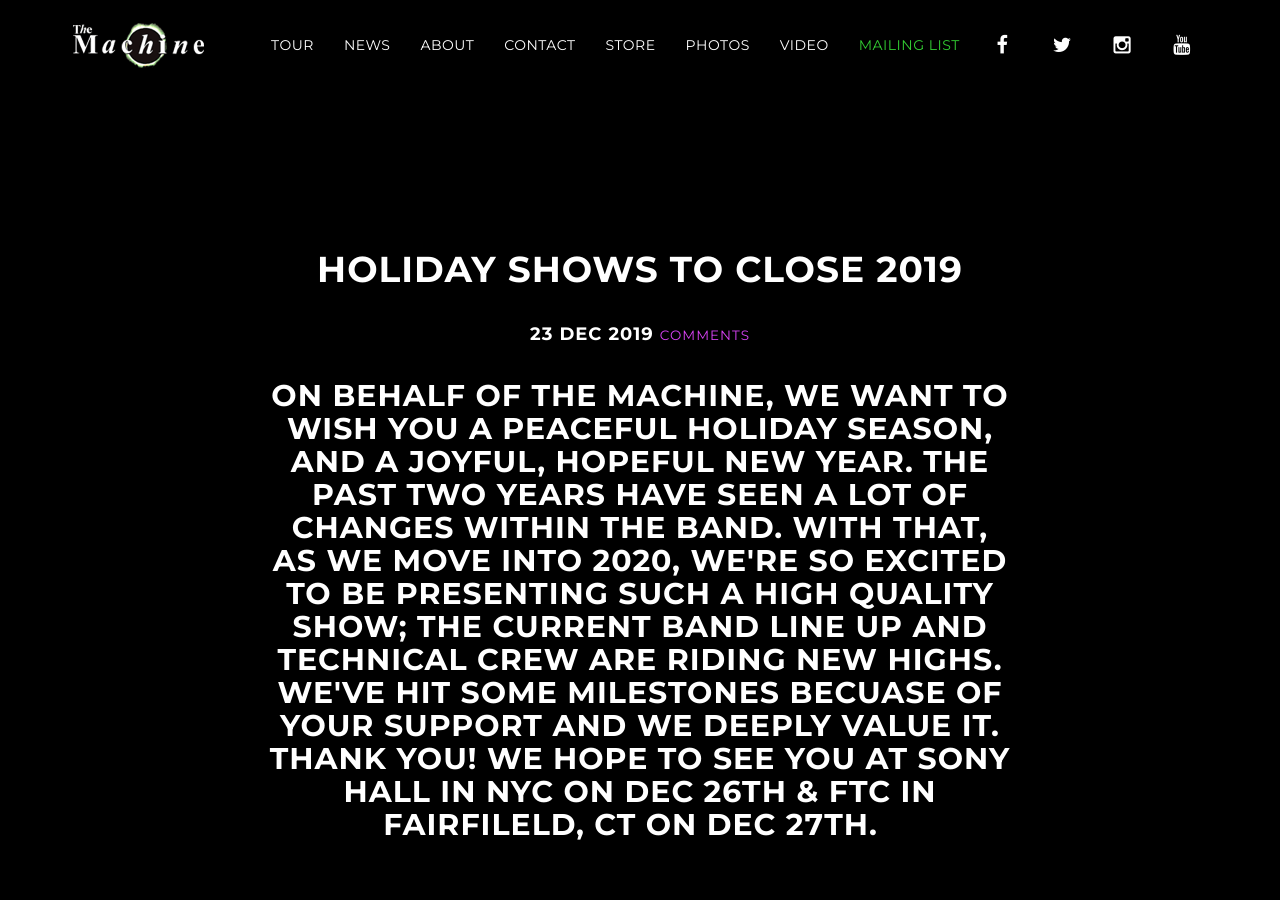
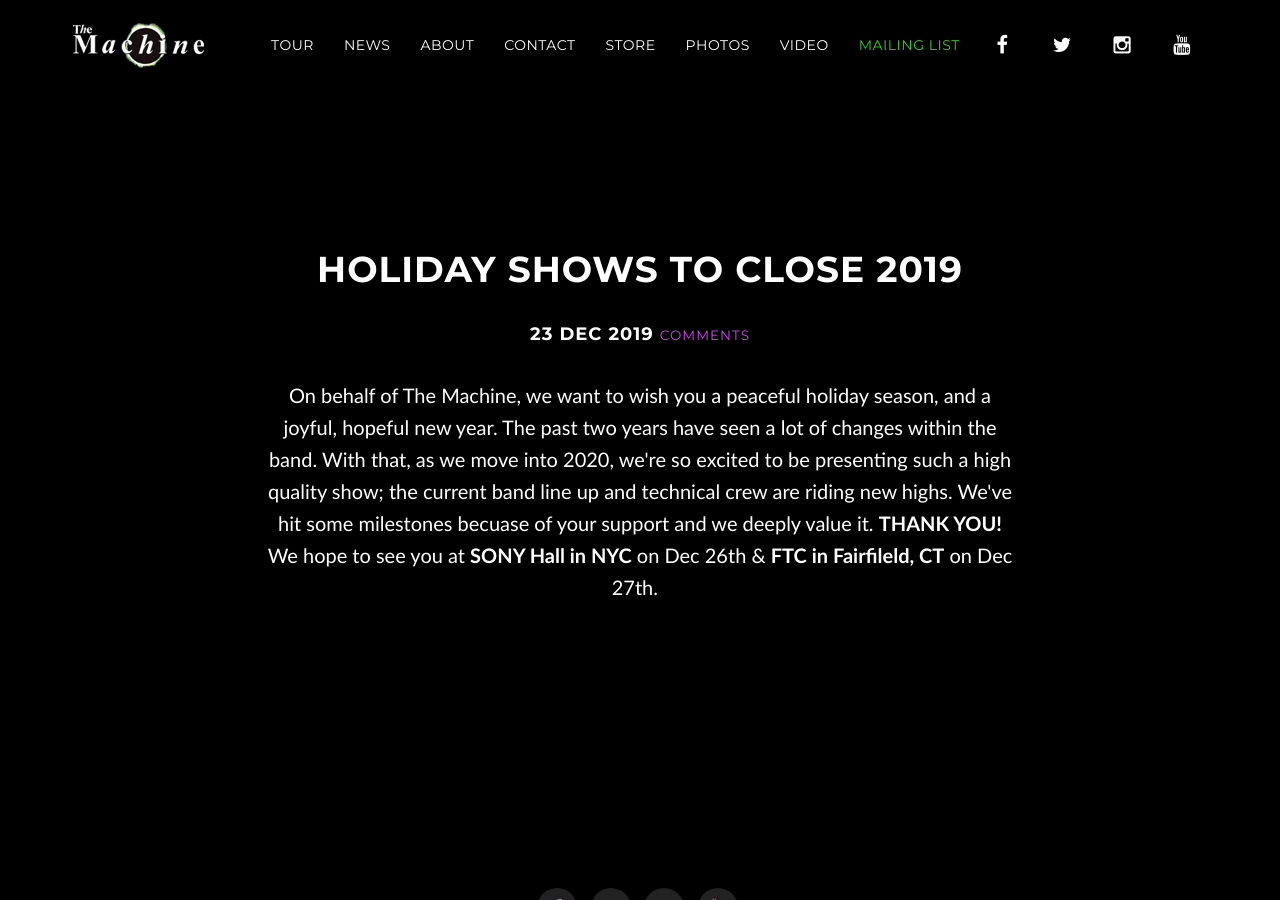
Before and after one commit to machineweb/machineweb.github.io, a Jekyll site: the page built from _posts/2019-12-23-holiday-show-to-close-2019.md, in a window 1280 px wide and 900 px high. Built offline with Jekyll 4.4.1, drawn with Linux system fonts in a browser that asks for light colours; comment, search, counter and statistics services are not loaded.

Commit message:
Updated news item

```diff
--- a/_posts/2019-12-23-holiday-show-to-close-2019.md
+++ b/_posts/2019-12-23-holiday-show-to-close-2019.md
@@ -4,4 +4,4 @@ section-type: post
 title: Holiday Shows to close 2019
 ---
 
-<h2>On behalf of The Machine, we&nbsp;want to wish you a peaceful holiday season, and a joyful, hopeful new year. The past two&nbsp;years have seen a lot of changes within the band. With that, as&nbsp;we move into 2020, we're so excited to be presenting such a high quality show;&nbsp;the current band line up and technical crew are riding new highs. We've hit some milestones becuase of your support and we deeply value it. <strong>THANK YOU! </strong>We hope to see you at <strong>SONY Hall in NYC</strong> on Dec 26th &amp; <strong>FTC in Fairfileld, CT</strong> on Dec 27th.&nbsp;&nbsp;</h2>
+<p>On behalf of The Machine, we&nbsp;want to wish you a peaceful holiday season, and a joyful, hopeful new year. The past two&nbsp;years have seen a lot of changes within the band. With that, as&nbsp;we move into 2020, we're so excited to be presenting such a high quality show;&nbsp;the current band line up and technical crew are riding new highs. We've hit some milestones becuase of your support and we deeply value it. <strong>THANK YOU! </strong>We hope to see you at <strong>SONY Hall in NYC</strong> on Dec 26th &amp; <strong>FTC in Fairfileld, CT</strong> on Dec 27th.&nbsp;&nbsp;</p>
```
